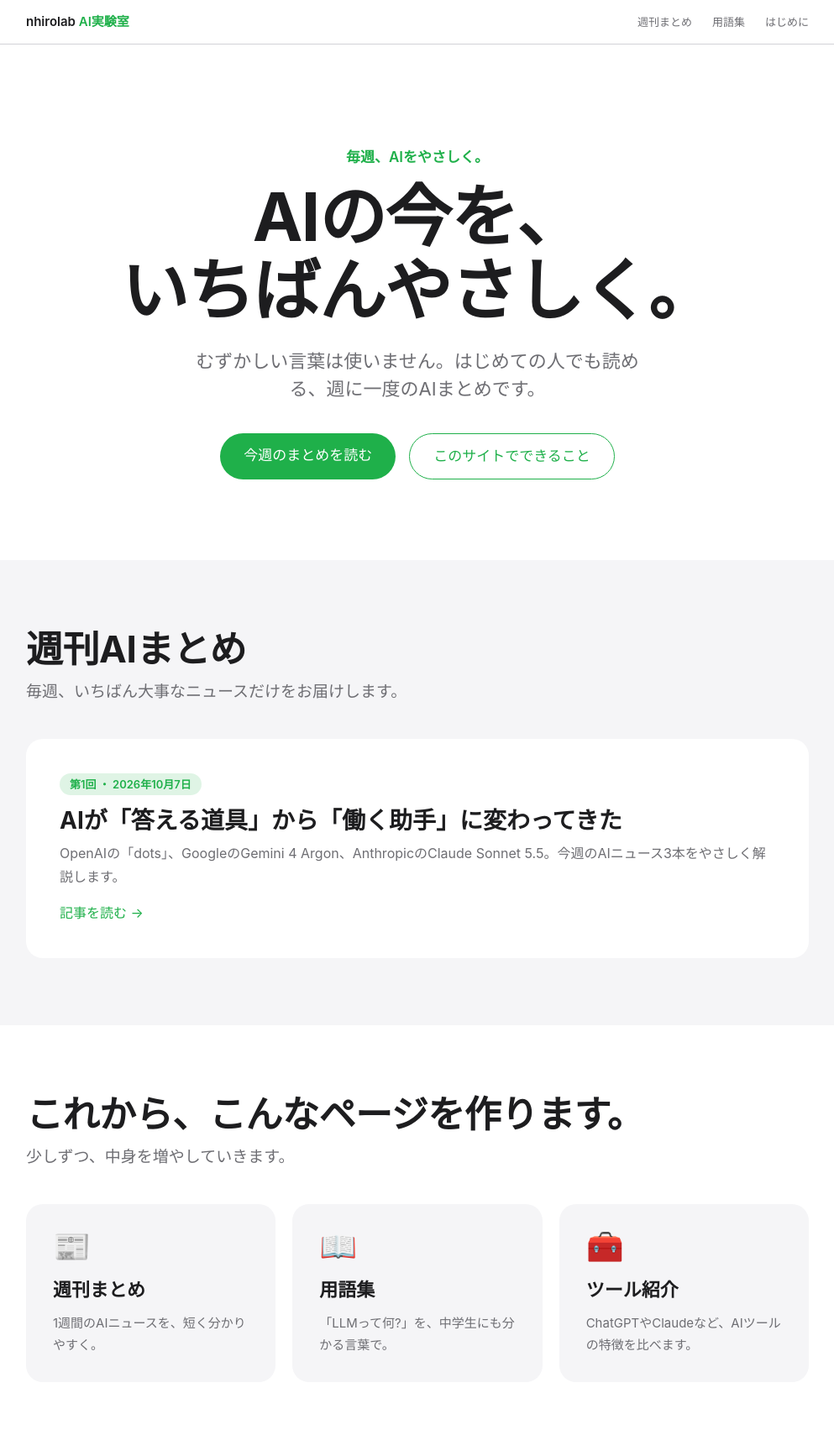
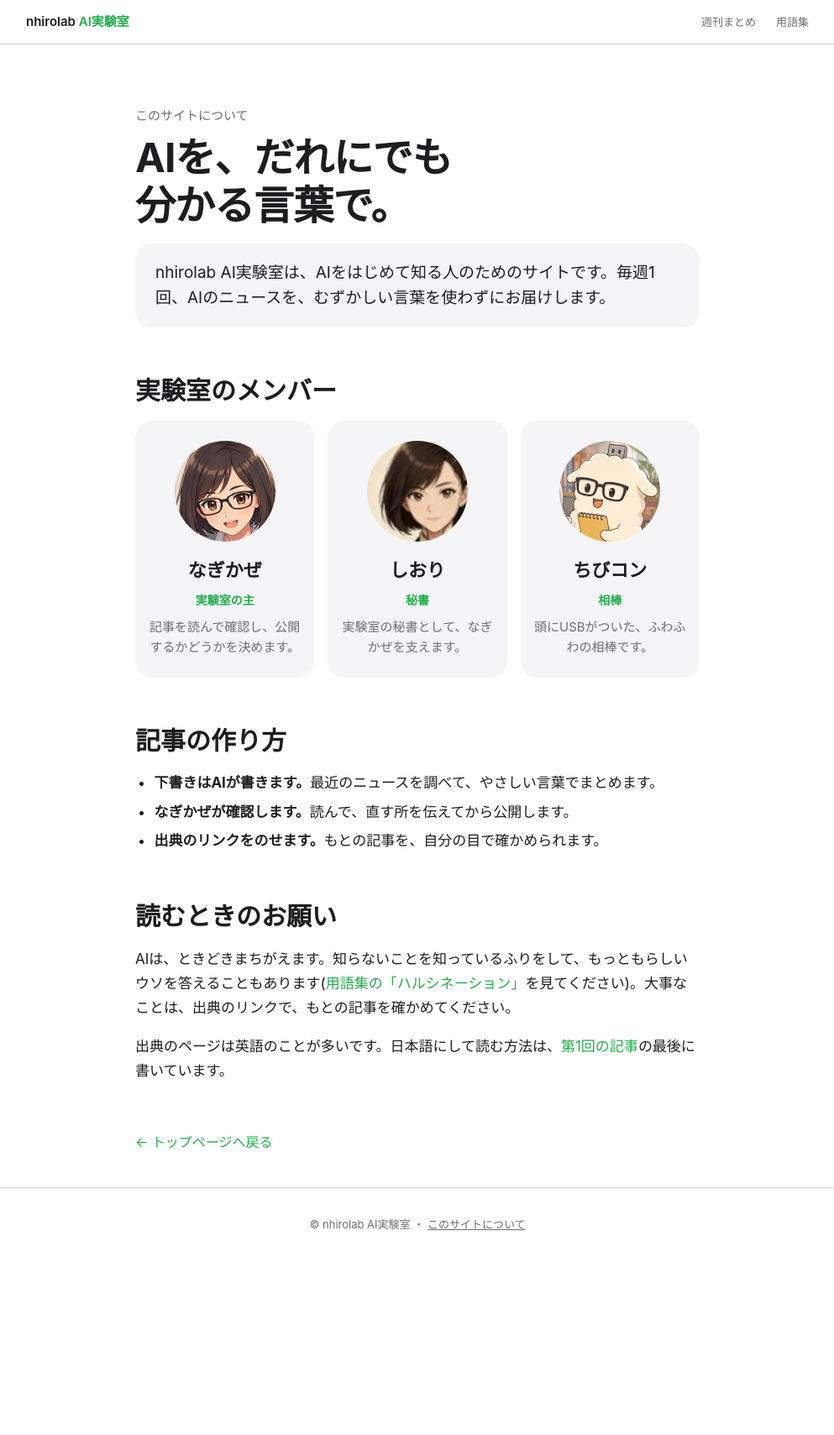
Before and after one commit to nhirolab/nhirolab.github.io, a PHP site: page /about/index.html in a window 1280 px wide. Shown: the top 1709 px of the page at 84% size, without its empty margins (143-1136 px from the left). After the commit the page ends 1465 px from the top, so only its background shows below. Run offline with PHP 8.4, Linux system fonts and the light colour scheme.

Commit message:
「このサイトについて」ページを追加(メンバー紹介とアイコン付き)
Co-Authored-By: Claude Sonnet 5.5 <noreply@anthropic.com>
Claude-Session: https://claude.ai/code/session_016NzTKH66BQELv9J8UfUCU7

```diff
--- /dev/null
+++ b/about/index.html
@@ -0,0 +1,68 @@
+<!DOCTYPE html>
+<html lang="ja">
+  <head>
+    <meta charset="UTF-8">
+    <meta name="viewport" content="width=device-width, initial-scale=1">
+    <title>このサイトについて | nhirolab AI実験室</title>
+    <meta name="description" content="nhirolab AI実験室は、AIをはじめて知る人のための、やさしい週刊まとめサイトです。サイトの目的と、実験室のメンバー、記事の作り方を紹介します。">
+    <link rel="stylesheet" href="../assets/style.css">
+  </head>
+  <body>
+    <header class="nav">
+      <div class="wrap">
+        <a class="logo" href="../">nhirolab <span>AI実験室</span></a>
+        <ul>
+          <li><a href="../#weekly">週刊まとめ</a></li>
+          <li><a href="../glossary/">用語集</a></li>
+        </ul>
+      </div>
+    </header>
+
+    <main>
+      <div class="article">
+        <p class="meta">このサイトについて</p>
+        <h1>AIを、だれにでも分かる言葉で。</h1>
+        <p class="summary">nhirolab AI実験室は、AIをはじめて知る人のためのサイトです。毎週1回、AIのニュースを、むずかしい言葉を使わずにお届けします。</p>
+
+        <h2>実験室のメンバー</h2>
+        <div class="members">
+          <div class="member">
+            <img src="../assets/img/nagikaze.jpg" alt="なぎかぜのアイコン" width="120" height="120" loading="lazy">
+            <h3>なぎかぜ</h3>
+            <p class="role">実験室の主</p>
+            <p>記事を読んで確認し、公開するかどうかを決めます。</p>
+          </div>
+          <div class="member">
+            <img src="../assets/img/shiori.jpg" alt="しおりのアイコン" width="120" height="120" loading="lazy">
+            <h3>しおり</h3>
+            <p class="role">秘書</p>
+            <p>実験室の秘書として、なぎかぜを支えます。</p>
+          </div>
+          <div class="member">
+            <img src="../assets/img/chibicon.jpg" alt="ちびコンのアイコン" width="120" height="120" loading="lazy">
+            <h3>ちびコン</h3>
+            <p class="role">相棒</p>
+            <p>頭にUSBがついた、ふわふわの相棒です。</p>
+          </div>
+        </div>
+
+        <h2>記事の作り方</h2>
+        <ul>
+          <li><strong>下書きはAIが書きます。</strong>最近のニュースを調べて、やさしい言葉でまとめます。</li>
+          <li><strong>なぎかぜが確認します。</strong>読んで、直す所を伝えてから公開します。</li>
+          <li><strong>出典のリンクをのせます。</strong>もとの記事を、自分の目で確かめられます。</li>
+        </ul>
+
+        <h2>読むときのお願い</h2>
+        <p>AIは、ときどきまちがえます。知らないことを知っているふりをして、もっともらしいウソを答えることもあります(<a href="../glossary/#hallucination">用語集の「ハルシネーション」</a>を見てください)。大事なことは、出典のリンクで、もとの記事を確かめてください。</p>
+        <p>出典のページは英語のことが多いです。日本語にして読む方法は、<a href="../weekly/001.html#translate">第1回の記事</a>の最後に書いています。</p>
+
+        <a class="back" href="../">← トップページへ戻る</a>
+      </div>
+    </main>
+
+    <footer class="footer">
+      <div class="wrap">© nhirolab AI実験室 ・ <a href="./">このサイトについて</a></div>
+    </footer>
+  </body>
+</html>
--- a/assets/style.css
+++ b/assets/style.css
@@ -252,3 +252,18 @@ a:hover { color: var(--accent-hover); }
 .term .simply { background: var(--bg); }
 .empty { padding: 40px 0; text-align: center; color: var(--text-sub); }
 .note { margin-top: 40px; color: var(--text-sub); font-size: 14px; }
+
+/* このサイトについて */
+.members { display: grid; grid-template-columns: repeat(3, 1fr); gap: 16px; margin-top: 16px; }
+.member { padding: 24px 16px; border-radius: var(--radius); background: var(--bg-soft); text-align: center; }
+.member img { display: block; width: 120px; height: 120px; margin: 0 auto 16px; border-radius: 50%; object-fit: cover; background: var(--bg); }
+.member h3 { margin: 0; font-size: 22px; }
+.member .role { margin: 4px 0 8px; color: var(--accent); font-size: 14px; font-weight: 600; }
+.member p:last-child { margin: 0; color: var(--text-sub); font-size: 15px; line-height: 1.6; }
+.footer a { color: var(--text-sub); text-decoration: underline; }
+@media (max-width: 720px) {
+  .members { grid-template-columns: 1fr; }
+  .member { display: grid; grid-template-columns: 96px 1fr; column-gap: 16px; align-items: center; text-align: left; padding: 16px; }
+  .member img { grid-row: 1 / 4; width: 96px; height: 96px; margin: 0; }
+}
+.term h3, .tips { scroll-margin-top: 140px; }
--- a/glossary/index.html
+++ b/glossary/index.html
@@ -67,7 +67,7 @@
             <p>ChatGPTやClaudeのように、チャットで話しかけると返事をしてくれます。</p>
           </article>
           <article class="term" data-search="ハルシネーション AIが、知らないことを知っているふりをして、もっともらしいウソを答えてしまうことです。「知ったかぶり」とも呼ばれます。 AIは、分からないときに「分かりません」と言わず、自信ありげに答えてしまうことがあります。人名、数字、本のタイトルなどは特に間違えやすいので、大事なことは自分で確認しましょう。 テストで分からない問題に、それっぽい答えを書いてしまう感じです。 はるしねーしょん 知ったかぶり しったかぶり ウソ うそ 間違い まちがい 幻覚">
-            <h3>ハルシネーション</h3>
+            <h3 id="hallucination">ハルシネーション</h3>
             <p class="one">AIが、知らないことを知っているふりをして、もっともらしいウソを答えてしまうことです。「知ったかぶり」とも呼ばれます。</p>
             <p>AIは、分からないときに「分かりません」と言わず、自信ありげに答えてしまうことがあります。人名、数字、本のタイトルなどは特に間違えやすいので、大事なことは自分で確認しましょう。</p>
             <p class="simply"><strong>たとえ:</strong>テストで分からない問題に、それっぽい答えを書いてしまう感じです。</p>
@@ -119,7 +119,7 @@
     </main>
 
     <footer class="footer">
-      <div class="wrap">© nhirolab AI実験室</div>
+      <div class="wrap">© nhirolab AI実験室 ・ <a href="../about/">このサイトについて</a></div>
     </footer>
 
     <script>
--- a/index.html
+++ b/index.html
@@ -71,7 +71,7 @@
     </main>
 
     <footer class="footer">
-      <div class="wrap">© nhirolab AI実験室</div>
+      <div class="wrap">© nhirolab AI実験室 ・ <a href="about/">このサイトについて</a></div>
     </footer>
   </body>
 </html>
--- a/weekly/001.html
+++ b/weekly/001.html
@@ -73,7 +73,7 @@
             <li><a href="https://aiweekly.co/alerts/anthropic-ships-claude-sonnet-55-30-faster-with-706-on-terminal-bench-40" target="_blank" rel="noopener">Claude Sonnet 5.5(AI Weekly)</a></li>
           </ul>
 
-          <div class="tips">
+          <div class="tips" id="translate">
             <h3>🌐 英語のページを日本語で読むには</h3>
             <p>出典のページは英語です。次の方法で、日本語に変えて読めます。</p>
             <ul>
@@ -91,7 +91,7 @@
     </main>
 
     <footer class="footer">
-      <div class="wrap">© nhirolab AI実験室</div>
+      <div class="wrap">© nhirolab AI実験室 ・ <a href="../about/">このサイトについて</a></div>
     </footer>
   </body>
 </html>
```
Also changed, not shown: assets/img/chibicon.jpg (added), assets/img/nagikaze.jpg (added), assets/img/shiori.jpg (added).
